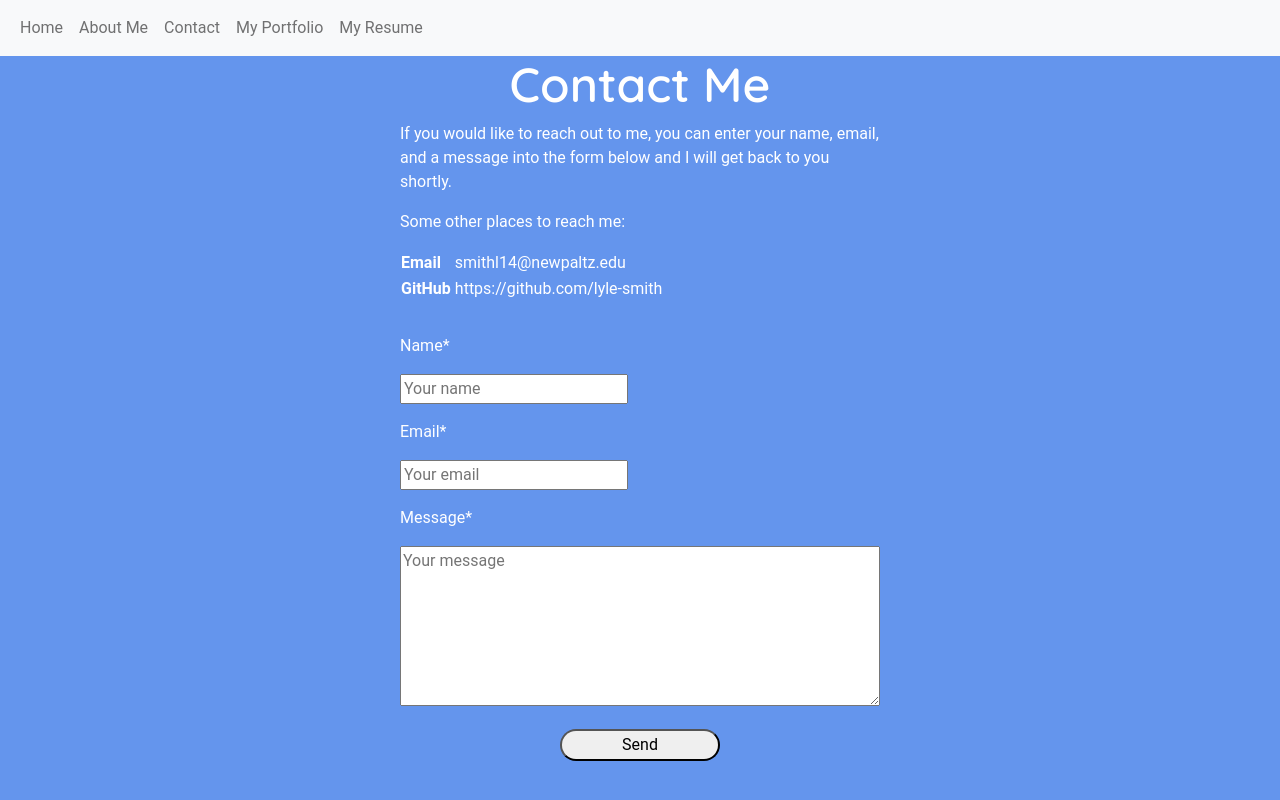
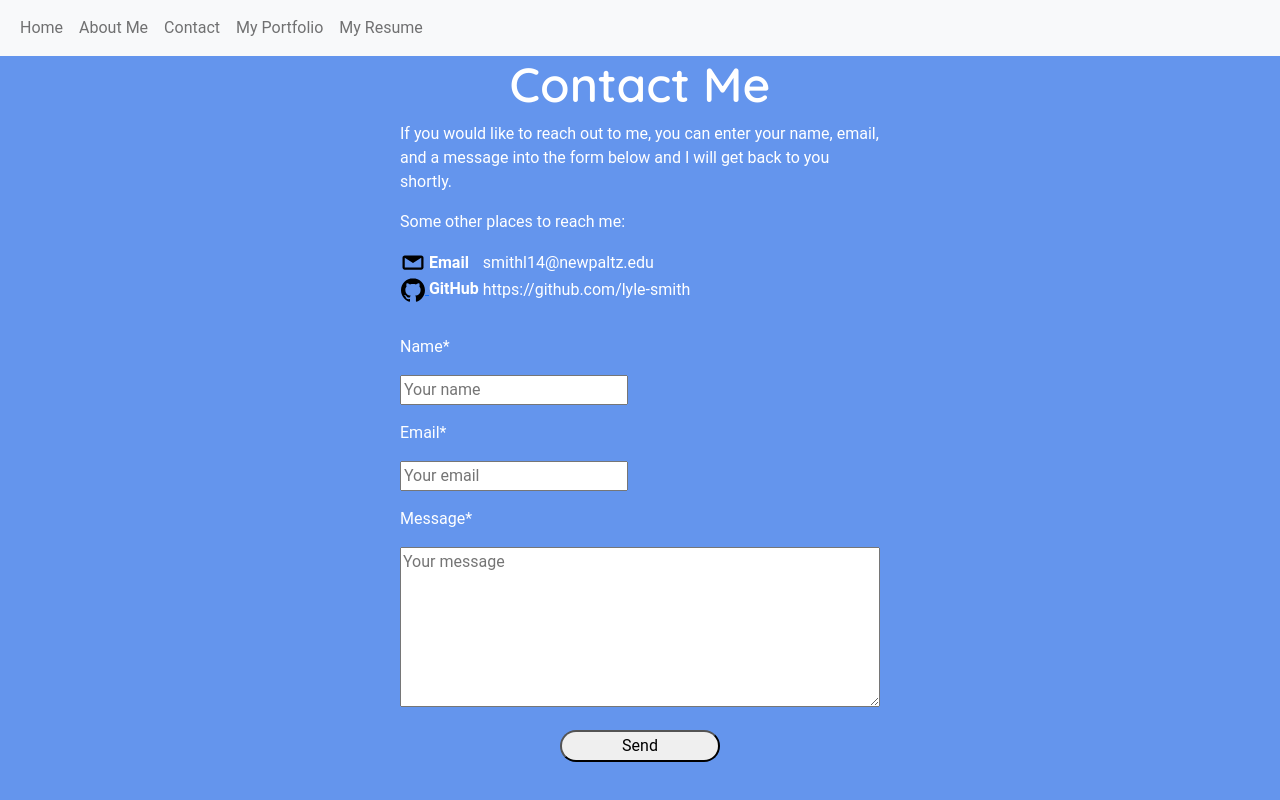
Before and after one commit to lyle-smith/Smith-Portfolio, a plain HTML site: page contact.html in a window 1280 px wide. Drawn offline with nearby package versions, Linux system fonts and the light colour scheme.

Commit message:
Added github and email icons. Changed link hover background color

```diff
--- a/contact.html
+++ b/contact.html
@@ -22,12 +22,22 @@
             <p>Some other places to reach me:</p>
             <table id="contact-table">
                 <tr>
-                    <td><b>Email</b></td>
+                    <td>
+                        <svg xmlns="http://www.w3.org/2000/svg" width="24" height="24" viewBox="0 0 24 24">
+                            <path fill="#000" d="M20.25 4.5h-16.5c-1.24 0-2.25 1.01-2.25 2.25v9.75c0 1.24 1.01 2.25 2.25 2.25h16.5c1.24 0 2.25-1.01 2.25-2.25v-9.75c0-1.24-1.01-2.25-2.25-2.25zm0 12h-16.5v-9.75l8.25 5.25 8.25-5.25v9.75z"/>
+                        </svg>
+                        <b>Email</b></td>
                     <td></td>
                     <td>smithl14@newpaltz.edu</td>
                 </tr>
                 <tr>
-                    <td><b>GitHub</b></td>
+                    <td>
+                        <a href="https://github.com/lyle-smith">
+                        <svg xmlns="http://www.w3.org/2000/svg" width="24" height="24" viewBox="0 0 24 24">
+                          <path fill="#000" d="M12 .3c-6.63 0-12 5.37-12 12 0 5.3 3.438 9.8 8.205 11.387.6.113.82-.258.82-.577 0-.285-.01-1.04-.015-2.04-3.338.724-4.042-1.61-4.042-1.61-.546-1.386-1.333-1.756-1.333-1.756-1.09-.746.083-.73.083-.73 1.205.085 1.838 1.236 1.838 1.236 1.07 1.837 2.809 1.305 3.495.998.108-.776.417-1.305.76-1.605-2.665-.304-5.466-1.332-5.466-5.93 0-1.31.465-2.38 1.235-3.22-.135-.303-.54-1.523.105-3.176 0 0 1.005-.322 3.3 1.23.96-.267 1.98-.4 3-.405 1.02.005 2.04.138 3 .405 2.28-1.552 3.285-1.23 3.285-1.23.645 1.653.24 2.873.12 3.176.765.84 1.23 1.91 1.23 3.22 0 4.61-2.805 5.623-5.475 5.917.42.36.81 1.096.81 2.216 0 1.6-.015 2.885-.015 3.27 0 .315.21.69.825.57 4.77-1.587 8.2-6.087 8.2-11.39 0-6.63-5.37-12-12-12"></path>
+                        </svg>
+                        </a>
+                        <b>GitHub</b></td>
                     <td></td>
                     <td>https://github.com/lyle-smith</td>
                 </tr>
--- a/style.css
+++ b/style.css
@@ -33,7 +33,7 @@ nav a {
 
 nav a:hover {
     color: cornflowerblue;
-    background-color: blue;
+    background-color: lightgray;
 }
 
 h2 {
```
Also changed, not shown: index.html (+6 -0 lines).
